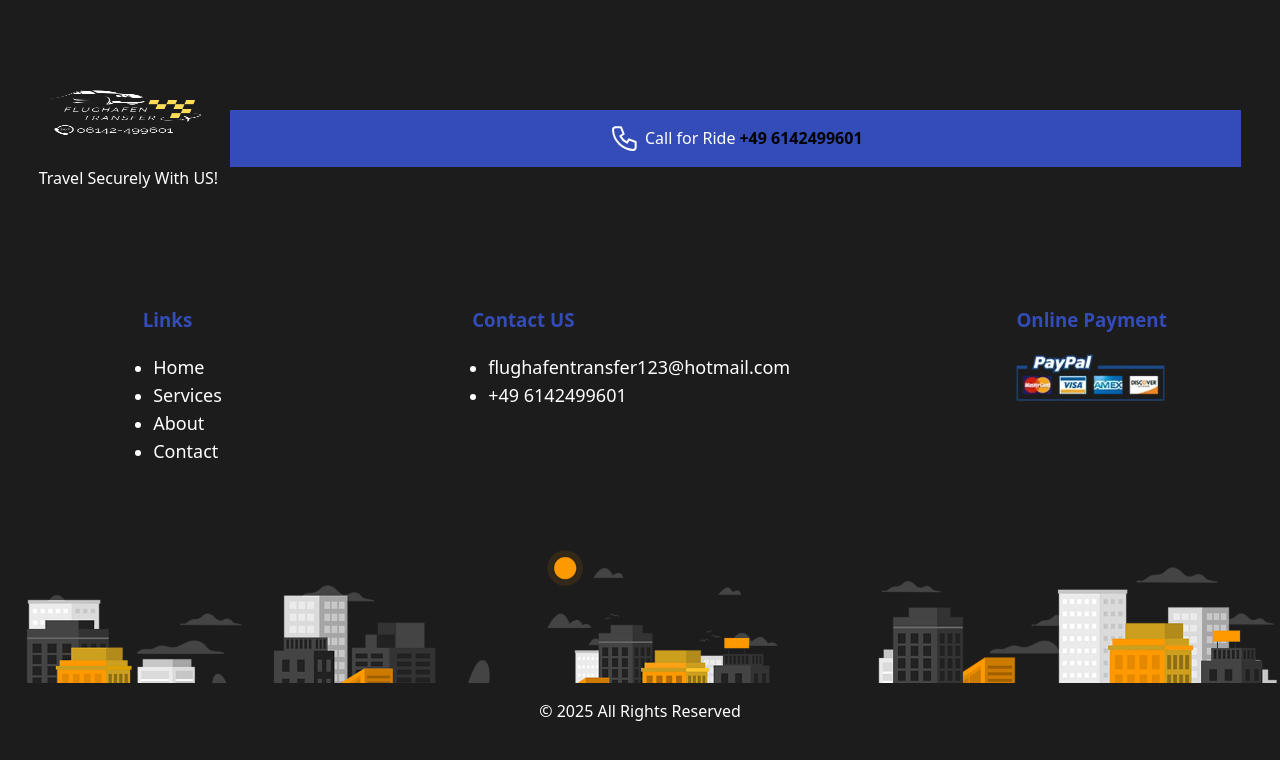
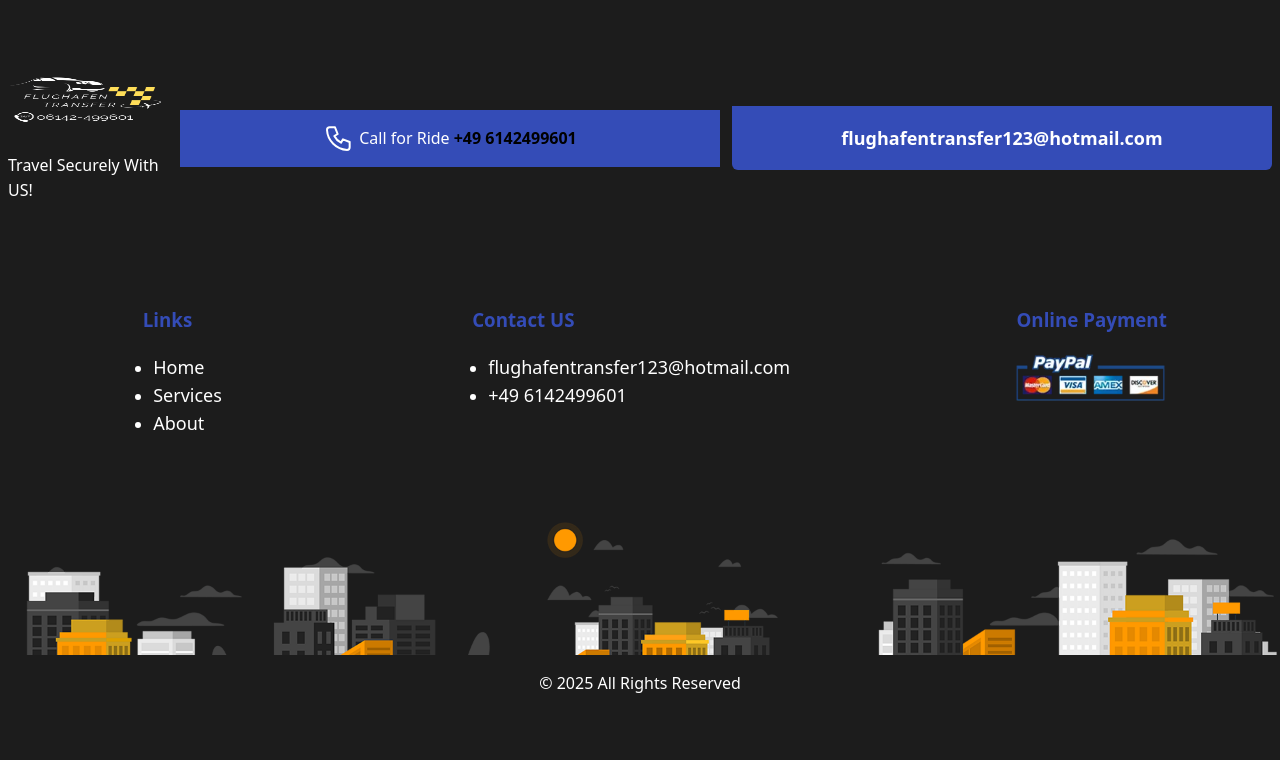
Before and after one commit to ArslanHaaider/crazy-taxi, a Next.js app: page / in a window 1280 px wide. Shown: the part 2606-3366 px from the top of the page. Built offline with nearby package versions, Linux system fonts and the light colour scheme; no server answers.

Commit message:
fix footer link and minor ui fix

```diff
--- a/src/components/Footer.tsx
+++ b/src/components/Footer.tsx
@@ -21,6 +21,9 @@ const Footer = () => {
           <p>Call for Ride </p>
           <p className="text-black font-bold"> +49 6142499601</p>
         </div>
+        <div className="w-4/5 md:w-4/5 md:ml-3 flex justify-center items-center gap-1 bg-primary rounded-b-md">
+        <p className="font-bold text-lg">flughafentransfer123@hotmail.com</p>
+        </div>
       </div>
       <div>
         <div className="flex justify-between md:justify-around">
@@ -29,25 +32,20 @@ const Footer = () => {
             <div className="flex flex-col ">
             <ul className="m-0">
               <li className="text-white">
-              <Link href={""} className="no-underline text-white text-lg">
+              <Link href={"home"} className="no-underline text-white text-lg">
                 Home
               </Link>
               </li>
               <li className="text-white">
-              <Link href={""} className="no-underline text-white text-lg">
+              <Link href={"#services"} className="no-underline text-white text-lg">
                 Services
               </Link>
               </li>
               <li className="text-white">
-              <Link href={""} className="no-underline text-white text-lg">
+              <Link href={"#about"} className="no-underline text-white text-lg">
                 About
               </Link>
               </li >
-              <li className="text-white">
-              <Link href={""} className="no-underline text-white text-lg">
-                Contact
-              </Link>
-              </li>
             </ul>
             </div>
           </div>
--- a/src/components/Navbar.tsx
+++ b/src/components/Navbar.tsx
@@ -118,7 +118,7 @@ const Navbar = () => {
         <Container
           fluid
           h={80}
-          className="bg-white w-3/5 flex justify-end items-center md:hidden"
+          className="bg-section-bg w-3/5 flex justify-end items-center md:hidden"
         >
           <Burger
             opened={menuIsOpen}
@@ -142,14 +142,14 @@ const Navbar = () => {
             label={item.label}
             leftSection={<item.icon size="2rem" stroke={1.5} />}
             onClick={() =>scrollToSection(item.tag,index)}
-            color="orange"
+            color="blue"
             className="font-bold flex justify-center items-center mt-4"
           />
         ))}
 
         <div className="flex justify-center items-center w-full">
           <Button
-            color="orange"
+            color="blue"
             className="w-2/3 h-20 mt-10 text-3xl animate-pulse-scale"
             rightSection={<IconCar size={40} />}
             onClick={() => router.push("/booking")}
```
